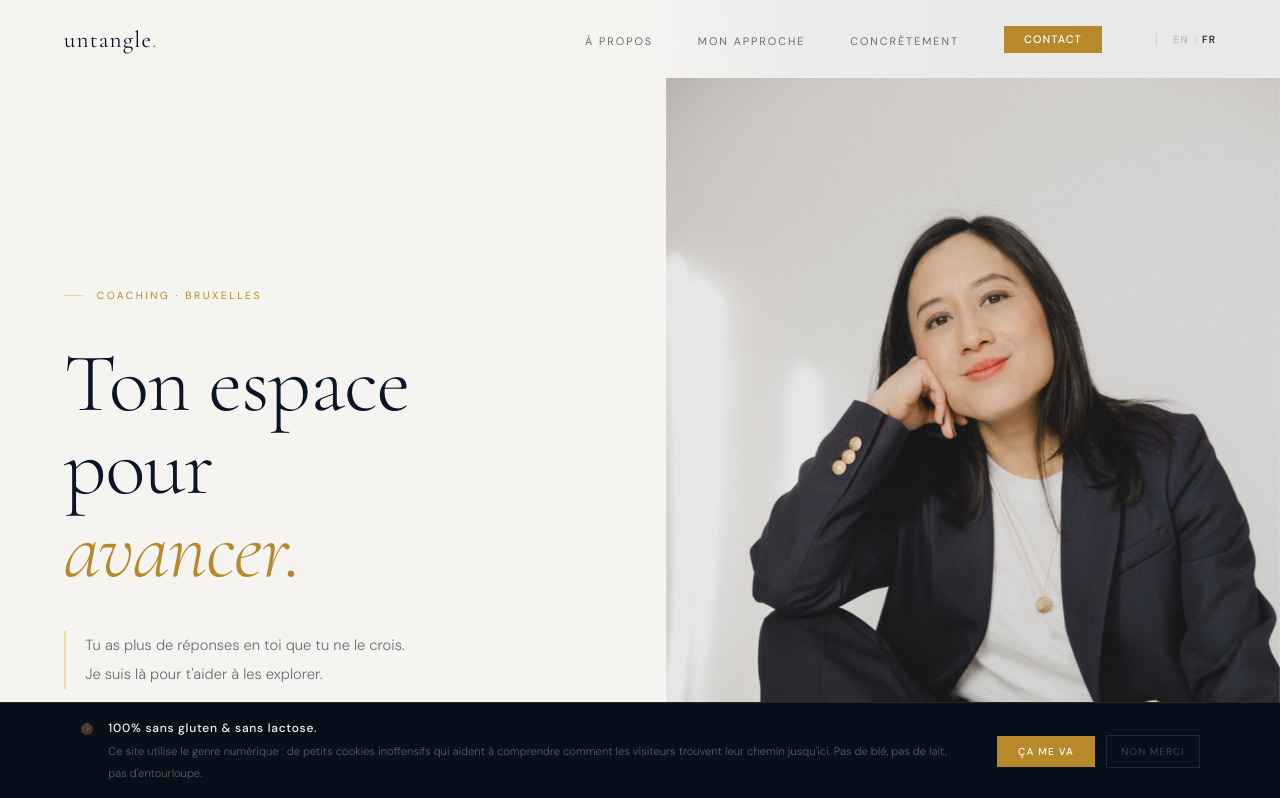
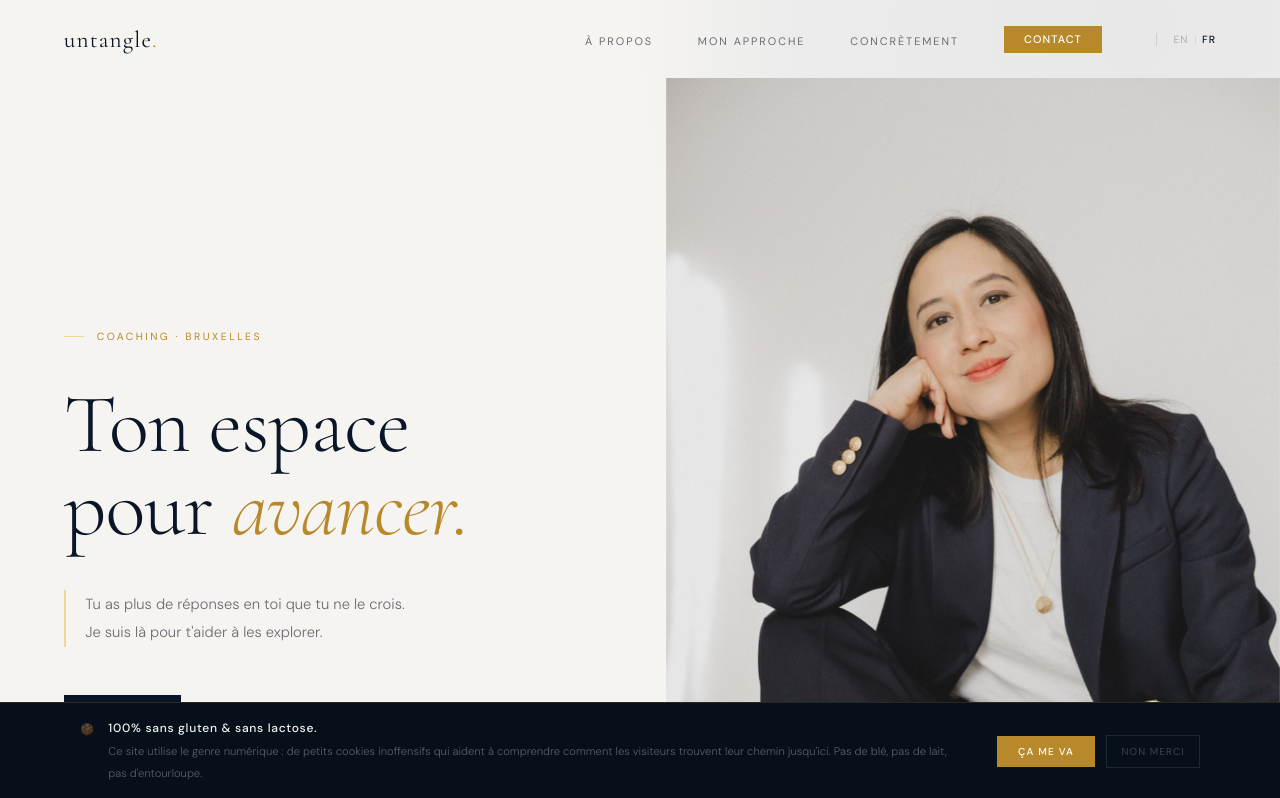
Before and after one commit to KimUntangle/website, a plain HTML site: page fr/index.html in a window 1280 px wide. Shown: the top 798 px of the page. Drawn offline with nearby package versions, Linux system fonts and the light colour scheme.

Commit message:
FR: fix hero title to 2 lines — Ton espace / pour avancer.

```diff
--- a/fr/index.html
+++ b/fr/index.html
@@ -191,7 +191,7 @@ nav.menu-open{
   letter-spacing:-.01em;
   opacity:0;animation:fadeUp .8s .4s forwards;
 }
-.hero-title em{font-style:italic;color:var(--gold);display:block}
+.hero-title em{font-style:italic;color:var(--gold)}
 .hero-title-line{display:none}
 .hero-tagline{font-size:.92rem;font-weight:300;line-height:1.95;color:var(--grey);max-width:360px;margin-bottom:3rem;padding-left:1.2rem;border-left:2px solid var(--gold-pale);opacity:0;animation:fadeUp .75s .58s forwards}
 .hero-actions{display:flex;align-items:center;gap:2rem;flex-wrap:wrap;opacity:0;animation:fadeUp .75s .72s forwards}
```
